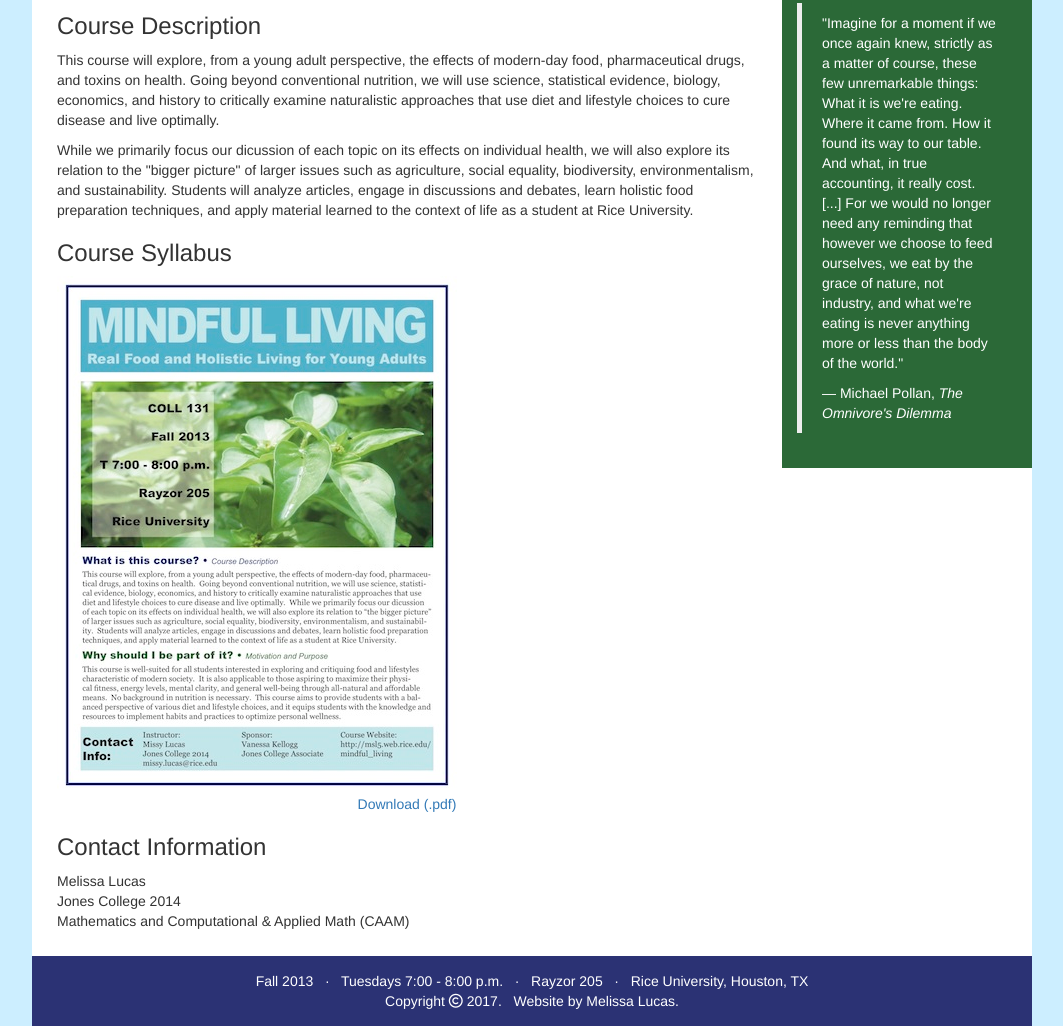
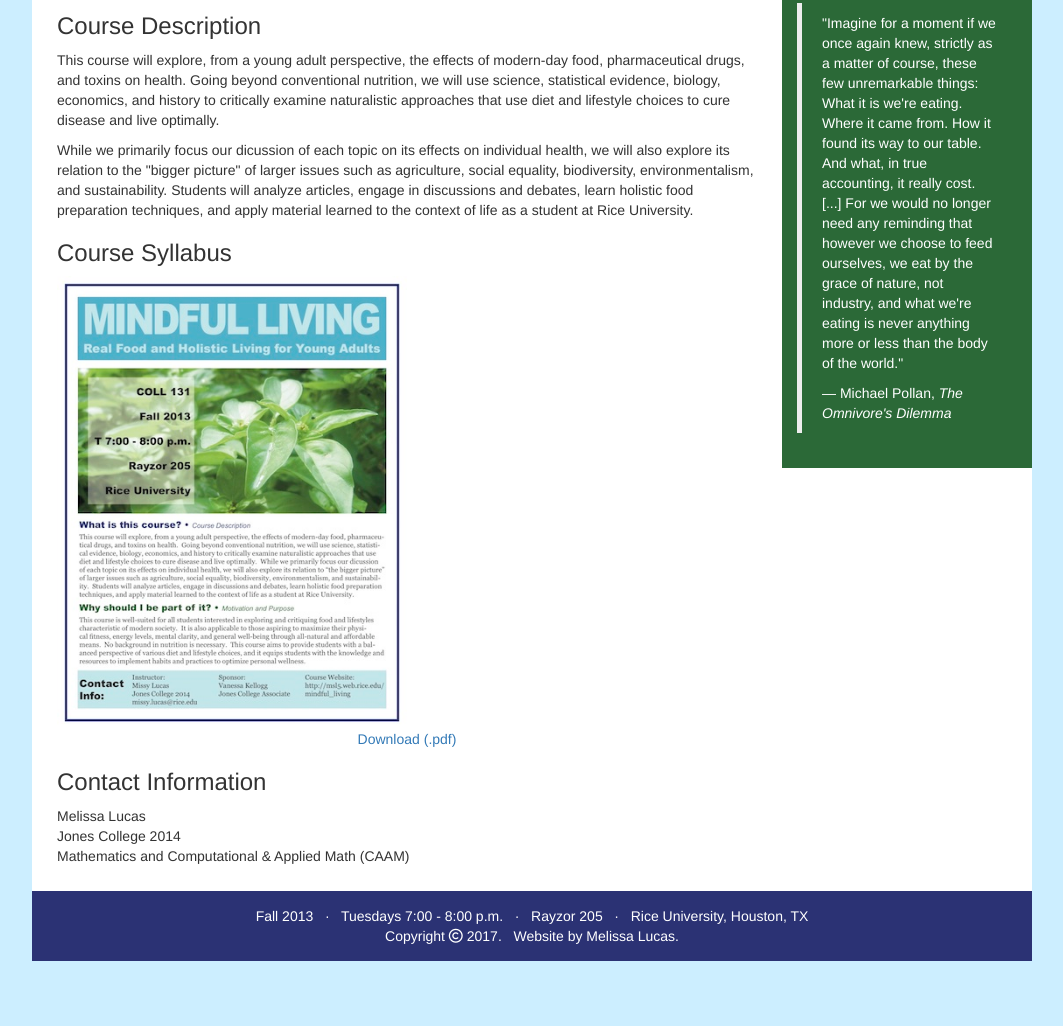
Before and after one commit to mlucas2218/mindful-living-course, a plain HTML site: page about.html in a window 1280 px wide. Shown: the part 389-1415 px from the top of the page, without its empty margins (108-1171 px from the left). After the commit the page ends 1350 px from the top, so only its background shows below. Drawn offline with nearby package versions, Linux system fonts and the light colour scheme.

Commit message:
Update syllabus.jpg image width

```diff
--- a/about.html
+++ b/about.html
@@ -51,7 +51,7 @@
         <p>While we primarily focus our dicussion of each topic on its effects on individual health, we will also explore its relation to the "bigger picture" of larger issues such as agriculture, social equality, biodiversity, environmentalism, and sustainability.  Students will analyze articles, engage in discussions and debates, learn holistic food preparation techniques, and apply material learned to the context of life as a student at Rice University.</p>
         <h3>Course Syllabus</h3>
         <div class="text-center">
-          <a href="Syllabus.pdf"><img src="syllabus.jpg" alt="Preview of course syllabus" class="img-responsive" max-width="350px" /></a>
+          <a href="Syllabus.pdf"><img src="syllabus.jpg" alt="Preview of course syllabus" class="img-responsive" width="350px" /></a>
           <a href="Syllabus.pdf"><p>Download (.pdf)</p></a>
         </div>
         <h3>Contact Information</h3>
```
